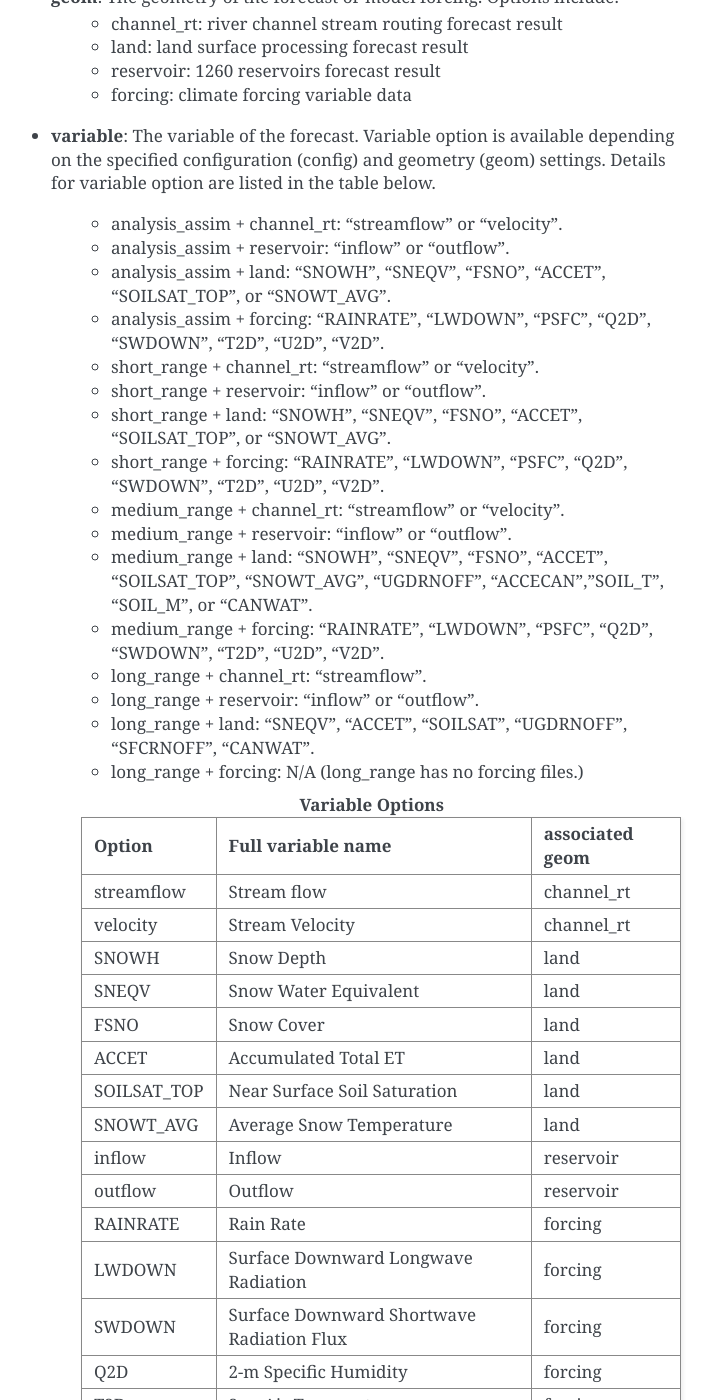
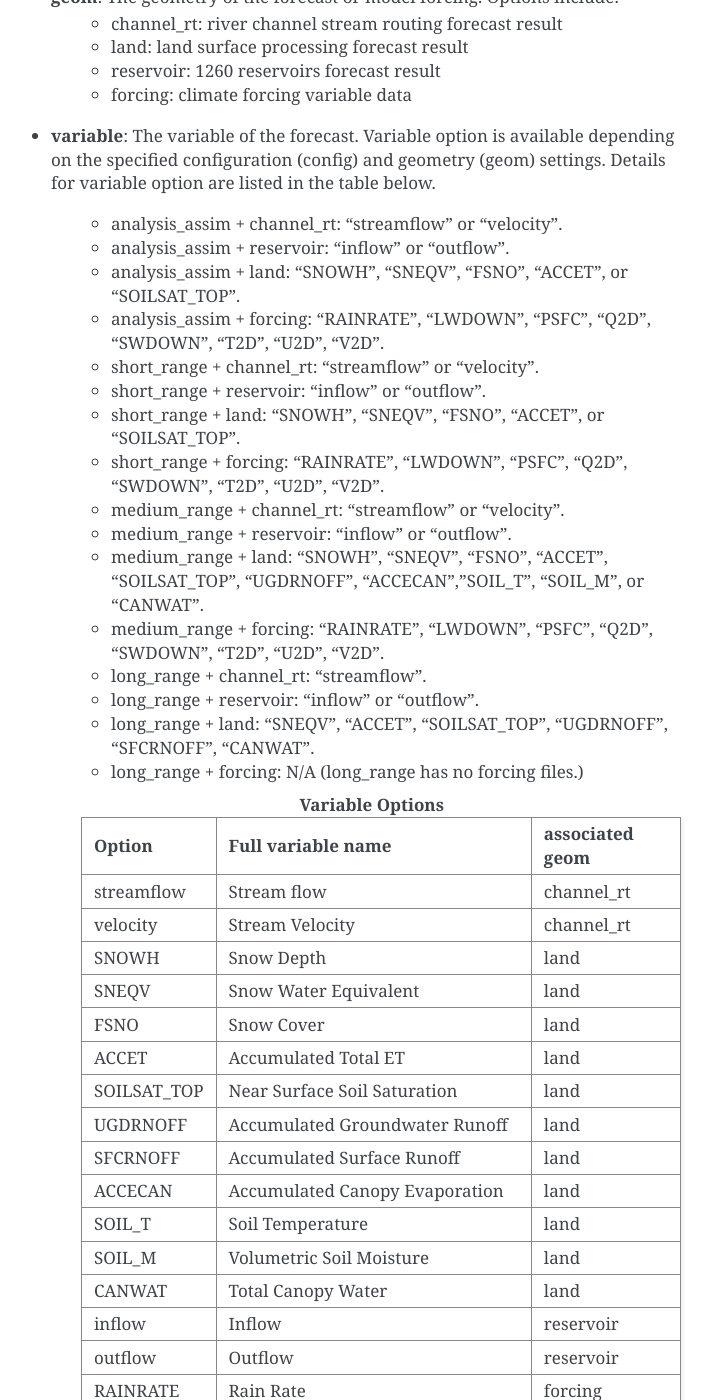
Before and after one commit to gantian127/nwm, a Sphinx documentation site: the page built from docs/source/index.rst, in a window 1280 px wide and 1400 px high, scrolled down 1442 px. Shown: the whole window, without its empty margins (399-1112 px from the left). Built offline with Sphinx 7.4.7, drawn with Linux system fonts in a browser that asks for light colours.

Commit message:
refine the land variable info in HS_INFO variable and docs index.rst

```diff
--- a/docs/source/index.rst
+++ b/docs/source/index.rst
@@ -79,20 +79,20 @@ Parameter settings
 
     * analysis_assim + channel_rt: "streamflow" or "velocity".
     * analysis_assim + reservoir: "inflow" or "outflow".
-    * analysis_assim + land: "SNOWH", "SNEQV", "FSNO", "ACCET", "SOILSAT_TOP", or "SNOWT_AVG".
+    * analysis_assim + land: "SNOWH", "SNEQV", "FSNO", "ACCET", or "SOILSAT_TOP".
     * analysis_assim + forcing: "RAINRATE", "LWDOWN", "PSFC", "Q2D", "SWDOWN", "T2D", "U2D", "V2D".
     * short_range + channel_rt: "streamflow" or "velocity".
     * short_range + reservoir: "inflow" or "outflow".
-    * short_range + land: "SNOWH", "SNEQV", "FSNO", "ACCET", "SOILSAT_TOP", or "SNOWT_AVG".
+    * short_range + land: "SNOWH", "SNEQV", "FSNO", "ACCET", or "SOILSAT_TOP".
     * short_range + forcing: "RAINRATE", "LWDOWN", "PSFC", "Q2D", "SWDOWN", "T2D", "U2D", "V2D".
     * medium_range + channel_rt: "streamflow" or "velocity".
     * medium_range + reservoir: "inflow" or "outflow".
-    * medium_range + land: "SNOWH", "SNEQV", "FSNO", "ACCET", "SOILSAT_TOP", "SNOWT_AVG", "UGDRNOFF",
+    * medium_range + land: "SNOWH", "SNEQV", "FSNO", "ACCET", "SOILSAT_TOP", "UGDRNOFF",
       "ACCECAN","SOIL_T", "SOIL_M", or "CANWAT".
     * medium_range + forcing: "RAINRATE", "LWDOWN", "PSFC", "Q2D", "SWDOWN", "T2D", "U2D", "V2D".
     * long_range + channel_rt: "streamflow".
     * long_range + reservoir: "inflow" or "outflow".
-    * long_range + land: "SNEQV", "ACCET", "SOILSAT", "UGDRNOFF", "SFCRNOFF", "CANWAT".
+    * long_range + land: "SNEQV", "ACCET", "SOILSAT_TOP", "UGDRNOFF", "SFCRNOFF", "CANWAT".
     * long_range + forcing: N/A (long_range has no forcing files.)
 
     .. table:: **Variable Options**
@@ -107,7 +107,12 @@ Parameter settings
         FSNO                Snow Cover                                    land
         ACCET               Accumulated Total ET                          land
         SOILSAT_TOP         Near Surface Soil Saturation                  land
-        SNOWT_AVG           Average Snow Temperature                      land
+        UGDRNOFF            Accumulated Groundwater Runoff                land
+        SFCRNOFF            Accumulated Surface Runoff                    land
+        ACCECAN             Accumulated Canopy Evaporation                land
+        SOIL_T              Soil Temperature                              land
+        SOIL_M              Volumetric Soil Moisture                      land
+        CANWAT              Total Canopy Water                            land
         inflow              Inflow                                        reservoir
         outflow             Outflow                                       reservoir
         RAINRATE            Rain Rate                                     forcing
```
Also changed, not shown: 1 other file.
